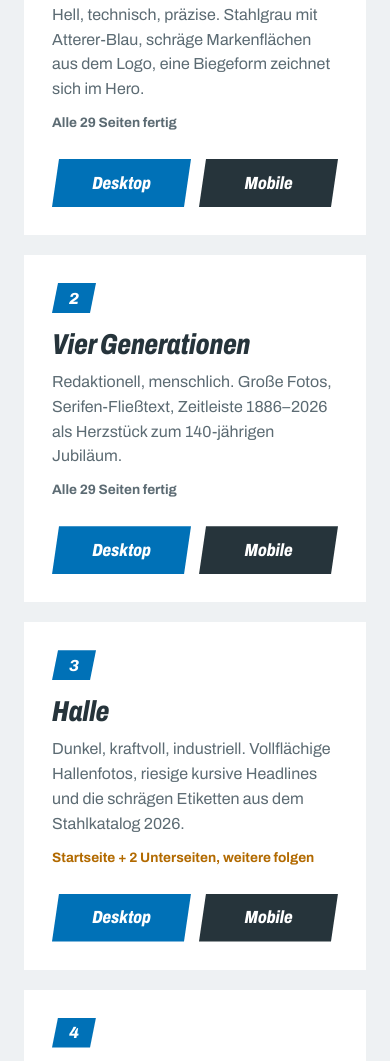
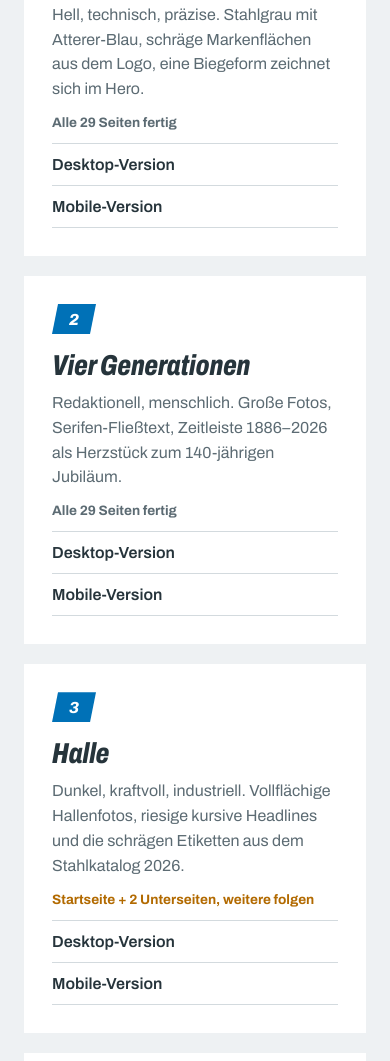
Before and after one commit to oleksandrslisarenko/atterer-redesign, a plain HTML site: page index.html in a window 390 px wide. Shown: the part 365-1426 px from the top of the page. Drawn offline with Linux system fonts and the light colour scheme.

Commit message:
Разводная: 4 карточки в ряд, ссылки Desktop/Mobile
Co-Authored-By: Claude Opus 5.5 <noreply@anthropic.com>
Claude-Session: https://claude.ai/code/session_01V6UcRo81L2D9B6HLuTuqCe

```diff
--- a/index.html
+++ b/index.html
@@ -7,20 +7,20 @@
 <link rel="stylesheet" href="assets/fonts.css">
 <style>
 *{box-sizing:border-box}body{margin:0;font-family:'Archivo',system-ui,sans-serif;background:#EEF1F3;color:#26343B}
-.w{max-width:1200px;margin:0 auto;padding:56px 24px 80px}
+.w{max-width:1440px;margin:0 auto;padding:56px 24px 80px}
 h1{font-weight:800;font-style:italic;font-stretch:70%;font-size:clamp(2.4rem,5vw,3.6rem);line-height:1;margin:0 0 12px}
 p.l{color:#5C6B73;max-width:60ch;margin:0 0 40px}
-.g{display:grid;grid-template-columns:repeat(2,1fr);gap:20px}
+.g{display:grid;grid-template-columns:repeat(4,1fr);gap:20px}
 .c{background:#fff;padding:28px;display:flex;flex-direction:column;gap:10px}
 .c .n{width:44px;height:30px;background:#0071B7;color:#fff;display:grid;place-items:center;font-weight:800;font-style:italic;clip-path:polygon(6px 0,100% 0,calc(100% - 6px) 100%,0 100%)}
 .c h2{margin:6px 0 0;font-weight:800;font-style:italic;font-stretch:72%;font-size:1.8rem}
 .c p{margin:0;color:#5C6B73;line-height:1.55}
-.c ul{list-style:none;padding:0;margin:12px 0 0;border-top:1px solid #D3DADE}
+.c ul{list-style:none;padding:0;margin:auto 0 0;border-top:1px solid #D3DADE}
 .c li a{display:flex;justify-content:space-between;padding:12px 0;border-bottom:1px solid #D3DADE;text-decoration:none;font-weight:600;color:#26343B}
 .c li a:hover{color:#0071B7}
 .st{font-size:.85rem;font-weight:700;color:#2E7D4F}.st.wip{color:#B26A00}
 .go{display:grid;grid-template-columns:1fr 1fr;gap:8px;margin-top:auto;padding-top:16px}.go a{display:flex;justify-content:center;align-items:center;min-height:48px;font-weight:800;font-style:italic;font-stretch:76%;font-size:1.1rem;text-decoration:none;clip-path:polygon(7px 0,100% 0,calc(100% - 7px) 100%,0 100%)}.go a:first-child{background:#0071B7;color:#fff}.go a:last-child{background:#26343B;color:#fff}.go a:hover{filter:brightness(1.12)}
-@media(max-width:900px){.g{grid-template-columns:1fr}}
+@media(max-width:1100px){.g{grid-template-columns:1fr 1fr}}@media(max-width:640px){.g{grid-template-columns:1fr}}
 </style>
 </head>
 <body><div class="w">
@@ -28,11 +28,11 @@ p.l{color:#5C6B73;max-width:60ch;margin:0 0 40px}
 <p class="l">Klickbare Prototypen mit allen Seiten des Auftritts. Desktop-Version direkt im Browser, Mobil-Version im Telefonrahmen mit Seitenauswahl.</p>
 <div class="g">
   <section class="c"><span class="n">1</span><h2>Biegeplan</h2><p>Hell, technisch, präzise. Stahlgrau mit Atterer-Blau, schräge Markenflächen aus dem Logo, eine Biegeform zeichnet sich im Hero.</p>
-    <p class="st">Alle 29 Seiten fertig</p><div class="go"><a href="v1/index.html">Desktop</a><a href="mobile.html?v=v1">Mobile</a></div></section>
+    <p class="st">Alle 29 Seiten fertig</p><ul><li><a href="v1/index.html">Desktop-Version</a></li><li><a href="mobile.html?v=v1">Mobile-Version</a></li></ul></section>
   <section class="c"><span class="n">2</span><h2>Vier Generationen</h2><p>Redaktionell, menschlich. Große Fotos, Serifen-Fließtext, Zeitleiste 1886–2026 als Herzstück zum 140-jährigen Jubiläum.</p>
-    <p class="st">Alle 29 Seiten fertig</p><div class="go"><a href="v2/index.html">Desktop</a><a href="mobile.html?v=v2">Mobile</a></div></section>
+    <p class="st">Alle 29 Seiten fertig</p><ul><li><a href="v2/index.html">Desktop-Version</a></li><li><a href="mobile.html?v=v2">Mobile-Version</a></li></ul></section>
   <section class="c"><span class="n">3</span><h2>Halle</h2><p>Dunkel, kraftvoll, industriell. Vollflächige Hallenfotos, riesige kursive Headlines und die schrägen Etiketten aus dem Stahlkatalog 2026.</p>
-    <p class="st wip">Startseite + 2 Unterseiten, weitere folgen</p><div class="go"><a href="v3/index.html">Desktop</a><a href="mobile.html?v=v3">Mobile</a></div></section>
+    <p class="st wip">Startseite + 2 Unterseiten, weitere folgen</p><ul><li><a href="v3/index.html">Desktop-Version</a></li><li><a href="mobile.html?v=v3">Mobile-Version</a></li></ul></section>
   <section class="c"><span class="n">4</span><h2>Freigegebenes Design</h2><p>Auf Basis der freigegebenen Startseite E: Atterer-Designsystem, Sofia Sans Condensed, schräge Markenflächen, Produktkatalog mit Bildwechsel. Statt Angebotsanfrage: Stahlkatalog und Bestellformulare.</p>
-    <p class="st">Alle 30 Seiten fertig</p><div class="go"><a href="v4/index.html">Desktop</a><a href="mobile.html?v=v4">Mobile</a></div></section>
+    <p class="st">Alle 30 Seiten fertig</p><ul><li><a href="v4/index.html">Desktop-Version</a></li><li><a href="mobile.html?v=v4">Mobile-Version</a></li></ul></section>
 </div></div></body></html>
```
